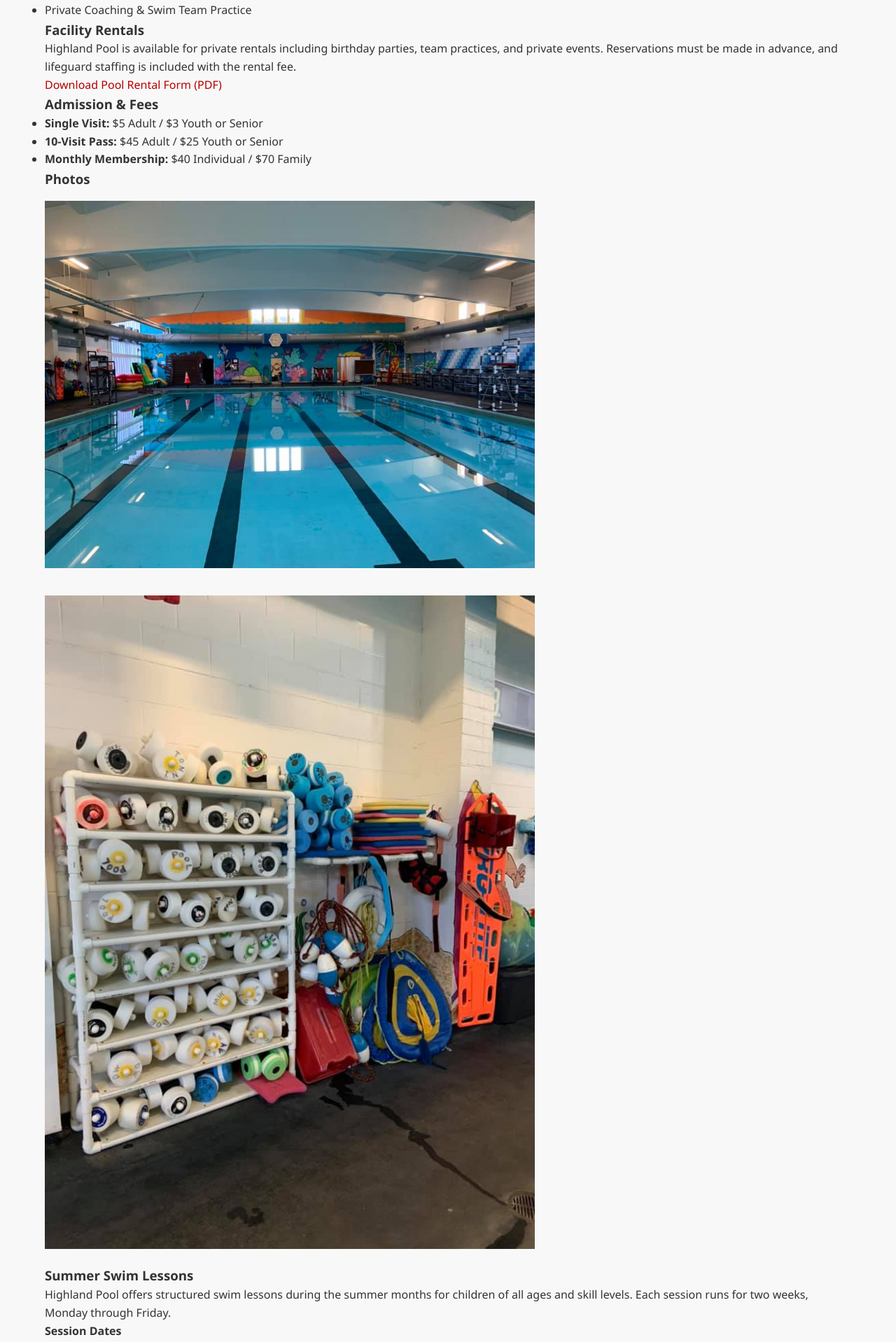
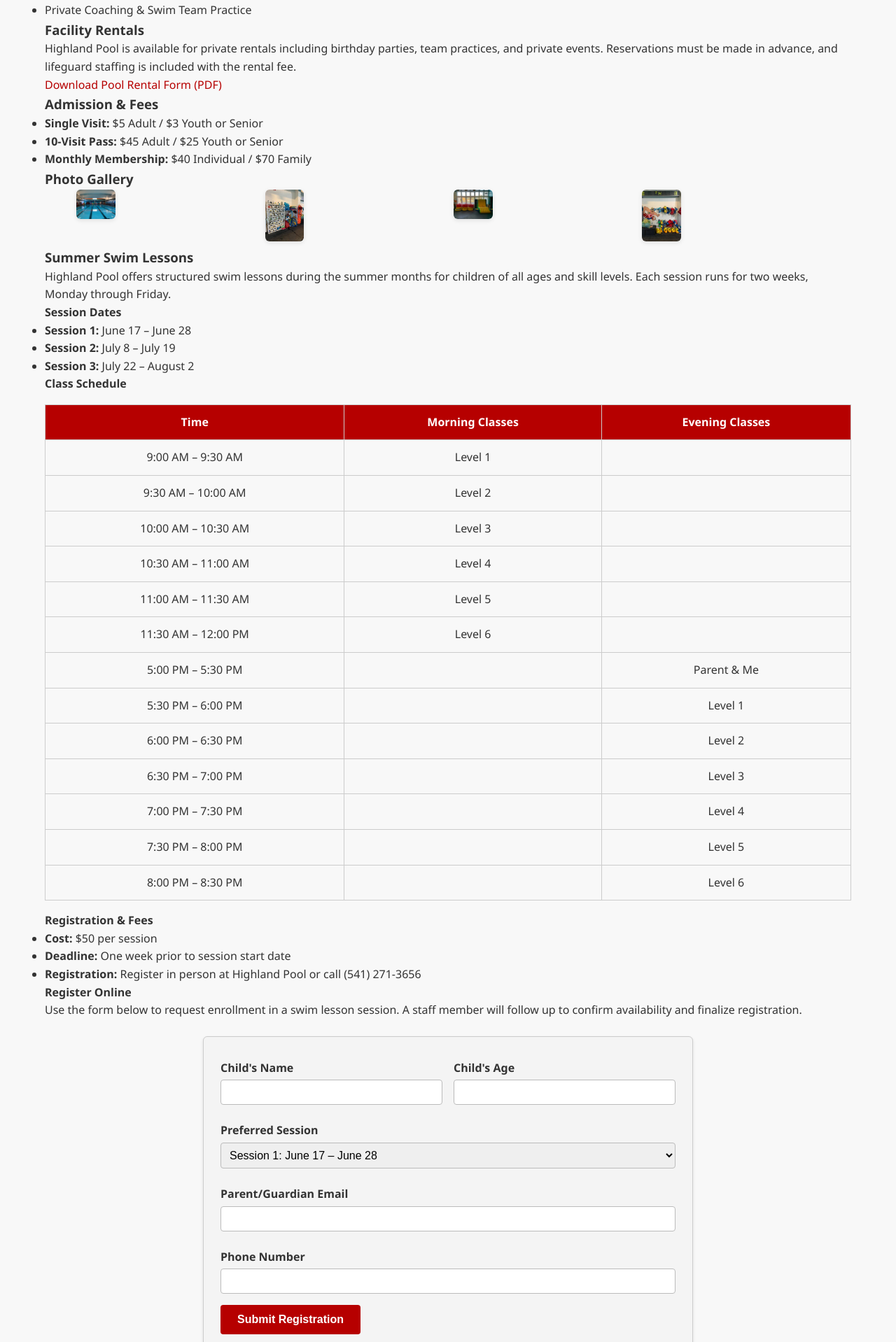
Before and after one commit to AlinariC/RSD105, a Jekyll site: the page built from pages/pool.html, in a window 1280 px wide. Shown: the part 873-2791 px from the top of the page at 70% size. Built offline with Jekyll 4.4.1, drawn with Linux system fonts in a browser that asks for light colours.

Commit message:
added images and gallery

```diff
--- a/pages/pool.html
+++ b/pages/pool.html
@@ -49,9 +49,57 @@ title: Highland Pool
       <li><strong>Monthly Membership:</strong> $40 Individual / $70 Family</li>
     </ul>
 
-    <h3>Photos</h3>
-    <img src="/images/pool-interior.jpg" alt="Inside Highland Pool" style="width:100%; max-width:700px; margin:1rem 0;">
-    <img src="/images/pool-lessons.jpg" alt="Swim lessons at Highland Pool" style="width:100%; max-width:700px; margin:1rem 0;">
+    <h3>Photo Gallery</h3>
+    <!-- Lightbox2 styles (add to <head>) -->
+    <link href="https://cdn.jsdelivr.net/npm/lightbox2@2/dist/css/lightbox.min.css" rel="stylesheet" />
+    <div class="photo-grid">
+      <a href="/images/pool-interior.jpg" data-lightbox="pool" data-title="Inside Highland Pool"><img src="/images/pool-interior.jpg" alt="Inside Highland Pool"></a>
+      <a href="/images/pool-lessons.jpg" data-lightbox="pool" data-title="Swim lessons"><img src="/images/pool-lessons.jpg" alt="Swim lessons at Highland Pool"></a>
+      <a href="/images/pool3.jpg" data-lightbox="pool" data-title="Lap lanes"><img src="/images/pool3.jpg" alt="Lap lanes at Highland Pool"></a>
+      <a href="/images/pool4.jpg" data-lightbox="pool" data-title="Kids playing"><img src="/images/pool4.jpg" alt="Kids playing in the shallow end"></a>
+    </div>
+
+    <style>
+    .photo-grid {
+      display: flex;
+      flex-wrap: wrap;
+      gap: 1rem;
+      justify-content: center;
+    }
+    .photo-grid img {
+      width: 100%;
+      max-width: 22%;
+      flex: 1 1 22%;
+      border-radius: 6px;
+      box-shadow: 0 2px 6px rgba(0,0,0,0.1);
+      cursor: zoom-in;
+    }
+    .photo-grid a {
+      display: block;
+      max-width: 22%;
+      flex: 1 1 22%;
+    }
+    @media (max-width: 768px) {
+      .photo-grid img {
+        max-width: 48%;
+        flex: 1 1 48%;
+      }
+      .photo-grid a {
+        max-width: 48%;
+        flex: 1 1 48%;
+      }
+    }
+    @media (max-width: 480px) {
+      .photo-grid img {
+        max-width: 100%;
+        flex: 1 1 100%;
+      }
+      .photo-grid a {
+        max-width: 100%;
+        flex: 1 1 100%;
+      }
+    }
+    </style>
 
     <h3>Summer Swim Lessons</h3>
     <p>Highland Pool offers structured swim lessons during the summer months for children of all ages and skill levels. Each session runs for two weeks, Monday through Friday.</p>
```
Also changed, not shown: other parts of pages/pool.html (+3 -0 lines), images/pool3.jpg (added), images/pool4.jpg (added).
